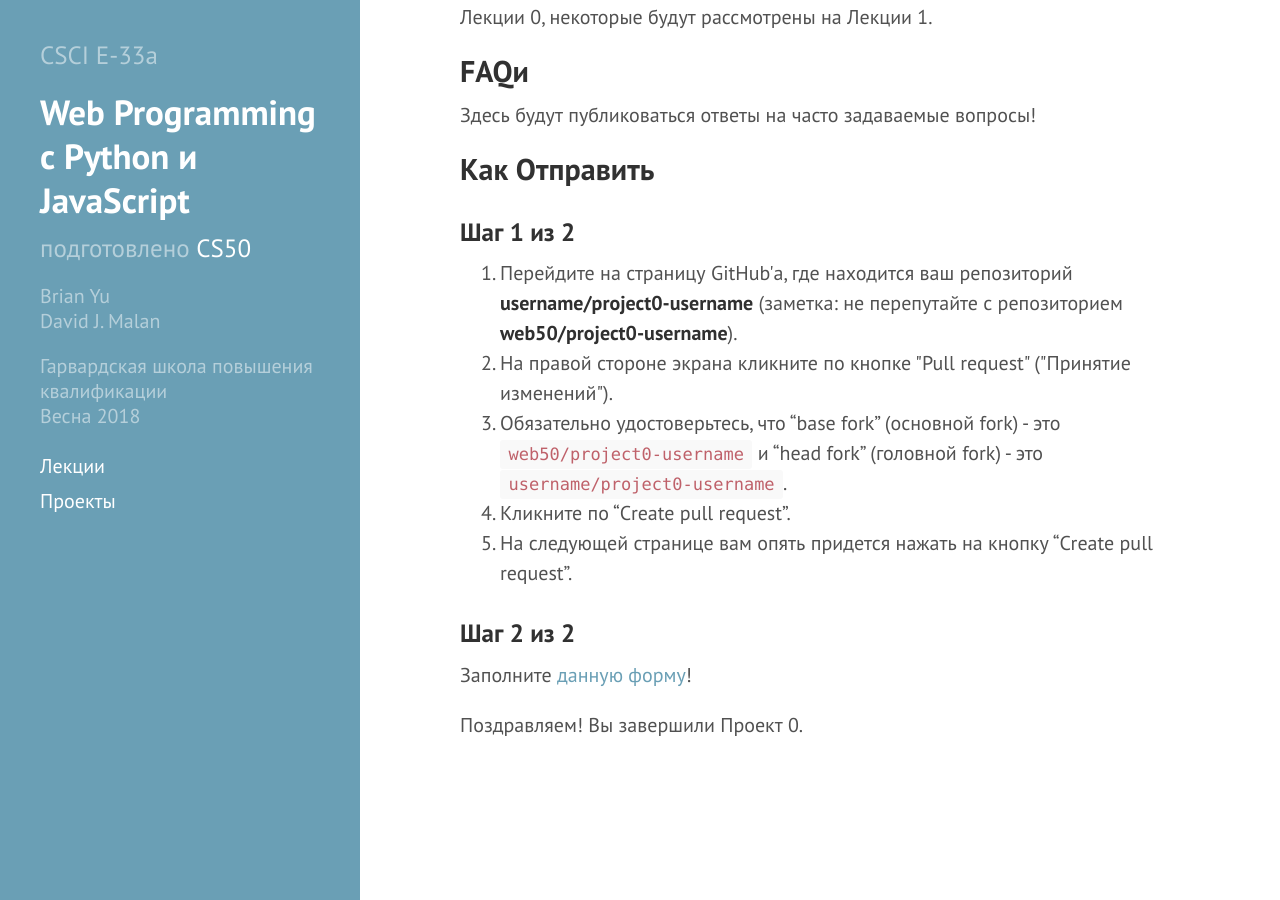
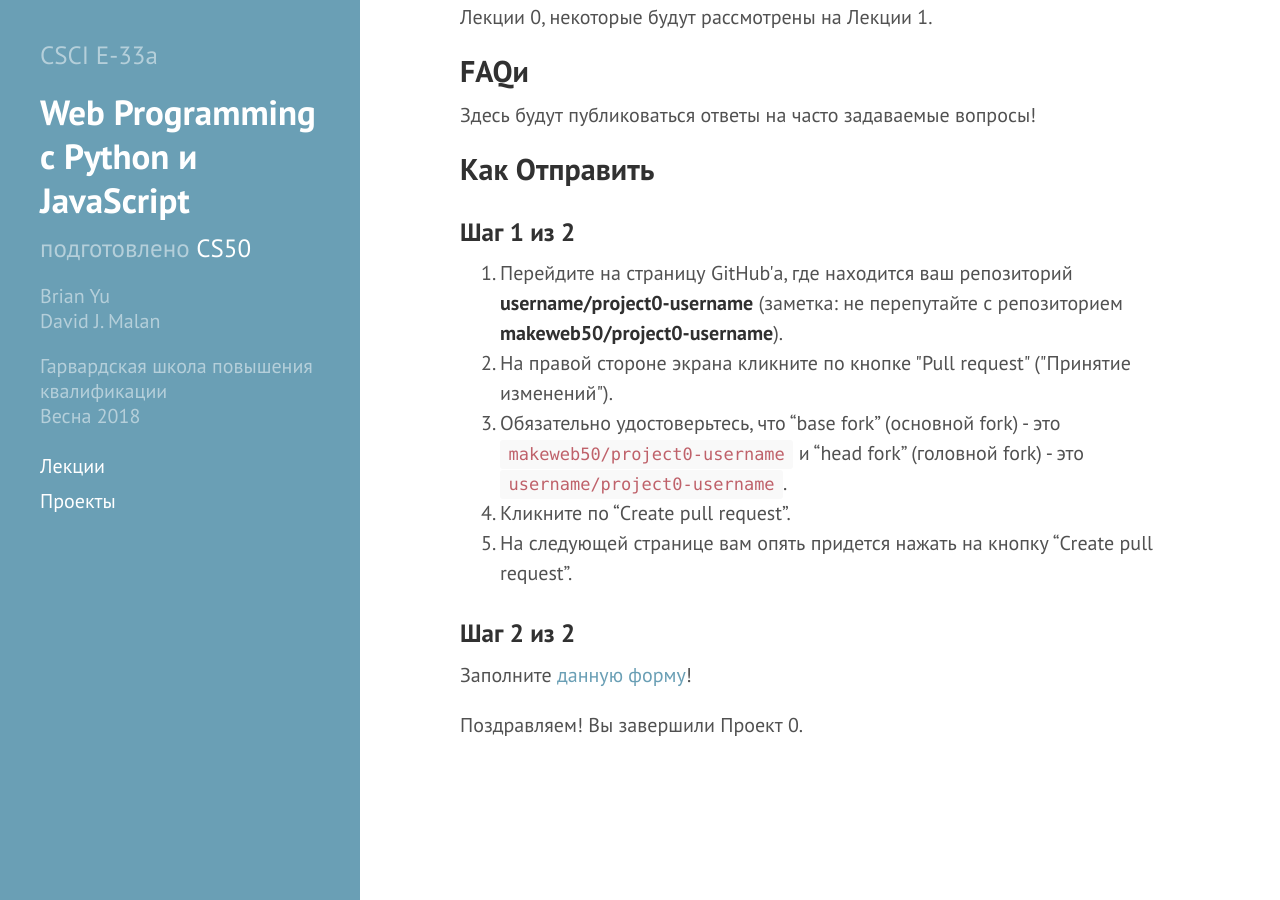
Before and after one commit to makecs50/web, a Jekyll site: the page built from projects/0.html, in a window 1280 px wide and 900 px high, scrolled down 5456 px. Built offline with Jekyll 4.4.1, drawn with Linux system fonts in a browser that asks for light colours; nearby versions of some CDN libraries; Markdown is read by kramdown in place of the engine named in the settings; some of the changed text lies outside the part shown.

Commit message:
Added my github Classroom

```diff
--- a/projects/0.html
+++ b/projects/0.html
@@ -56,7 +56,7 @@
   Для того, чтобы начать работу над "Проект 0":</p>
 
 <ol>
-<li><a href="https://classroom.github.com/a/I7OJiaV-">Нажмите сюда</a>, чтобы попасть на страницу GitHub'овской
+<li><a href="https://classroom.github.com/a/75fV0sNU">Нажмите сюда</a>, чтобы попасть на страницу GitHub'овской
   аудитории (GitHub Classroom), дабы вы могли приступить к выполнению задания.</li>
 <li>Нажмите на зеленую кнопку “Accept this assignment” (Принять задание). Таким образом вы создадите Github'овский репозиторий
   для вашего проекта. Имейте ввиду, что git'овский репозиторий - это всего лишь место, где будет храниться ваш код и благодаря которому
@@ -70,7 +70,7 @@
 <li>Теперь вы должны видеть новый заголовок GitHub репозитория, а именно
 <strong>username/project0-username</strong>, где <strong>username</strong> (никнейм) является вашим GitHub'овским никнеймом.
 Это будет репозиторий, куда вы будете отправлять (push) весь ваш код, в процессе разработки проекта. Работая над проектом,
-не пытайтесь публиковать (push) вашу работу напрямую в репозитории <strong>web50/project0-username</strong>: всегда публикуйте (push) свой код в вашем
+не пытайтесь публиковать (push) вашу работу напрямую в репозитории <strong>makeweb50/project0-username</strong>: всегда публикуйте (push) свой код в вашем
 репозитории <strong>username/project0-username</strong>.</li>
 <li>Далее, давайте настроим функию GitHub Pages (Страницы ГитХаб) для вашего репозитория. Нажмите на вкладку
 “Settings” (Настройки), которую вы найдете на странице репозитория. Прокручивайте страницу вниз, пока не увидите “GitHub
@@ -196,9 +196,9 @@
 
 <ol>
 <li>Перейдите на страницу GitHub'а, где находится ваш репозиторий <strong>username/project0-username</strong>
-(заметка: не перепутайте с репозиторием <strong>web50/project0-username</strong>).</li>
+(заметка: не перепутайте с репозиторием <strong>makeweb50/project0-username</strong>).</li>
 <li>На правой стороне экрана кликните по кнопке "Pull request" ("Принятие изменений").</li>
-<li>Обязательно удостоверьтесь, что “base fork” (основной fork) - это <code class="highlighter-rouge">web50/project0-username</code>
+<li>Обязательно удостоверьтесь, что “base fork” (основной fork) - это <code class="highlighter-rouge">makeweb50/project0-username</code>
   и “head
 fork” (головной fork) - это <code class="highlighter-rouge">username/project0-username</code>.</li>
 <li>Кликните по “Create pull request”.</li>
```
